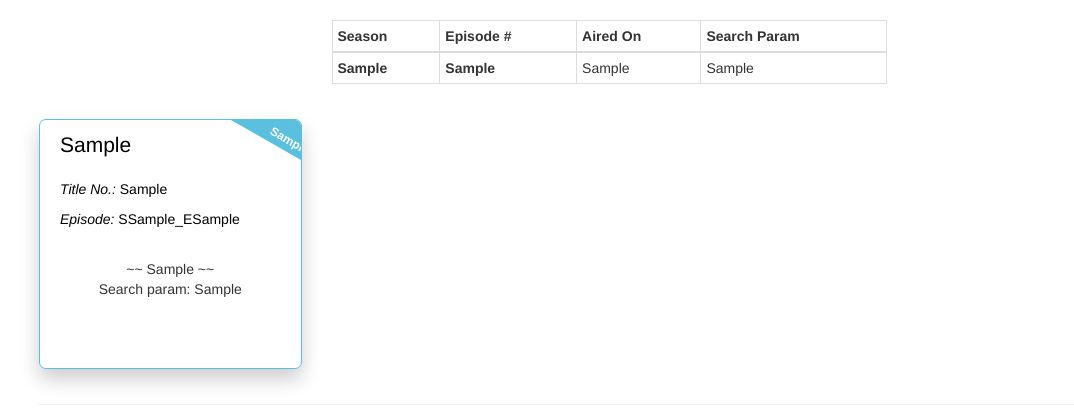
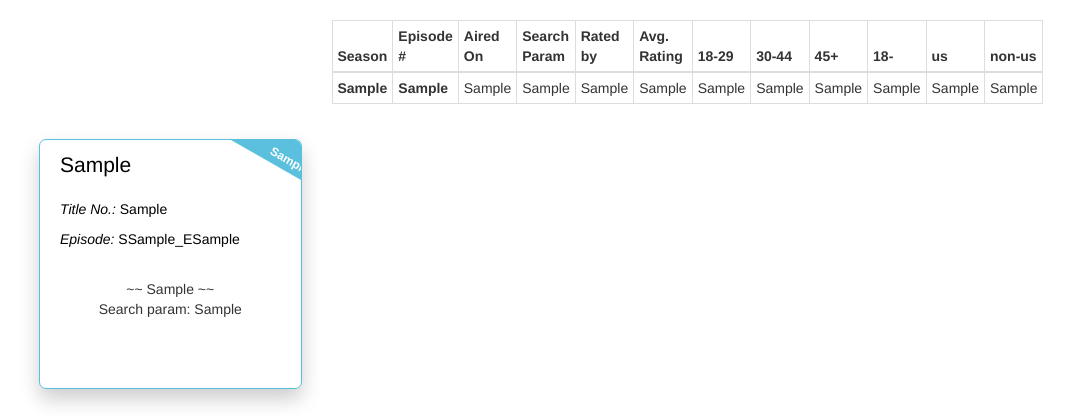
Before and after one commit to Prakhar0409/snl-archives, a Django app: template snl/website/templates/website/search.html in a window 1280 px wide. Shown: the part 580-1000 px from the top of the page, without its empty margins (31-1105 px from the left). Run offline with Django 3.2, Linux system fonts and the light colour scheme; the template is opened without the code that fills it: most values are stand-ins (such as "Sample title", 1, 10 or a date in 2020); some libraries are stand-ins or nearby versions.

Commit message:
bug resolve

```diff
--- a/snl/website/templates/website/search.html
+++ b/snl/website/templates/website/search.html
@@ -81,8 +81,14 @@
 			<th>Episode #</th>
 			<th>Aired On</th>
 			<th>Search Param</th>
-			<!-- <th>Rated by</th>
-			<th>Avg. Rating</th> -->
+			<th>Rated by</th>
+			<th>Avg. Rating</th>
+			<th>18-29</th>
+		    <th>30-44</th>
+		    <th>45+</th>
+		    <th>18-</th>
+		    <th>us</th>
+		    <th>non-us</th>
 	    </tr>
 	  </thead>
 
@@ -93,7 +99,14 @@
       <th scope="row">{{ episode.1 }}</th>
       <td>{{ episode.2 }}</td>
       <td>{{ episode.3 }}</td>
-      <!-- <td>{{ episode.4 }}</td> -->
+      <td>{{ episode.4 }}</td>
+      <td>{{ episode.5 }}</td>
+      <td>{{ episode.6 }}</td>
+      <td>{{ episode.7 }}</td>
+      <td>{{ episode.8 }}</td>
+      <td>{{ episode.9 }}</td>
+      <td>{{ episode.10 }}</td>
+      <td>{{ episode.11 }}</td>
     </tr>
 
 	{% if forloop.last %}
--- a/snl/website/views.py
+++ b/snl/website/views.py
@@ -105,8 +105,8 @@ def all_episodes(request):
 # Display all episodes sorted in some order
 def all_episodes_ratings(request):
 	cursor = connection.cursor()
-	cursor.execute('SELECT e.sid,e.eid,e.aired,(one+two+three+four+five+six+seven+eight+nine+ten) AS votes, round((one*1+two*2+three*3+four*4+five*5+six*6+seven*7+eight*8+nine*9+ten*10)::decimal/(one+two+three+four+five+six+seven+eight+nine+ten)::decimal,2) as avg_rating \
-		 FROM episode AS e, rating AS r WHERE r.sid = e.sid AND r.eid = e.eid ORDER BY avg_rating DESC,sid DESC,eid')
+	cursor.execute('SELECT e.sid,e.eid,e.aired,(one+two+three+four+five+six+seven+eight+nine+ten) AS votes, round((one*1+two*2+three*3+four*4+five*5+six*6+seven*7+eight*8+nine*9+ten*10)::decimal/(one+two+three+four+five+six+seven+eight+nine+ten)::decimal,2) as avg_rating, \
+		age18_29_avg,age30_44_avg,age45p_avg,age18m_avg,us_avg,non_us_avg FROM episode AS e, rating AS r WHERE r.sid = e.sid AND r.eid = e.eid ORDER BY avg_rating DESC,sid DESC,eid')
 	episodes = cursor.fetchall()
 	# print(episodes)
 	return render(request,'website/episodes.html',{'episodes':episodes})
```
